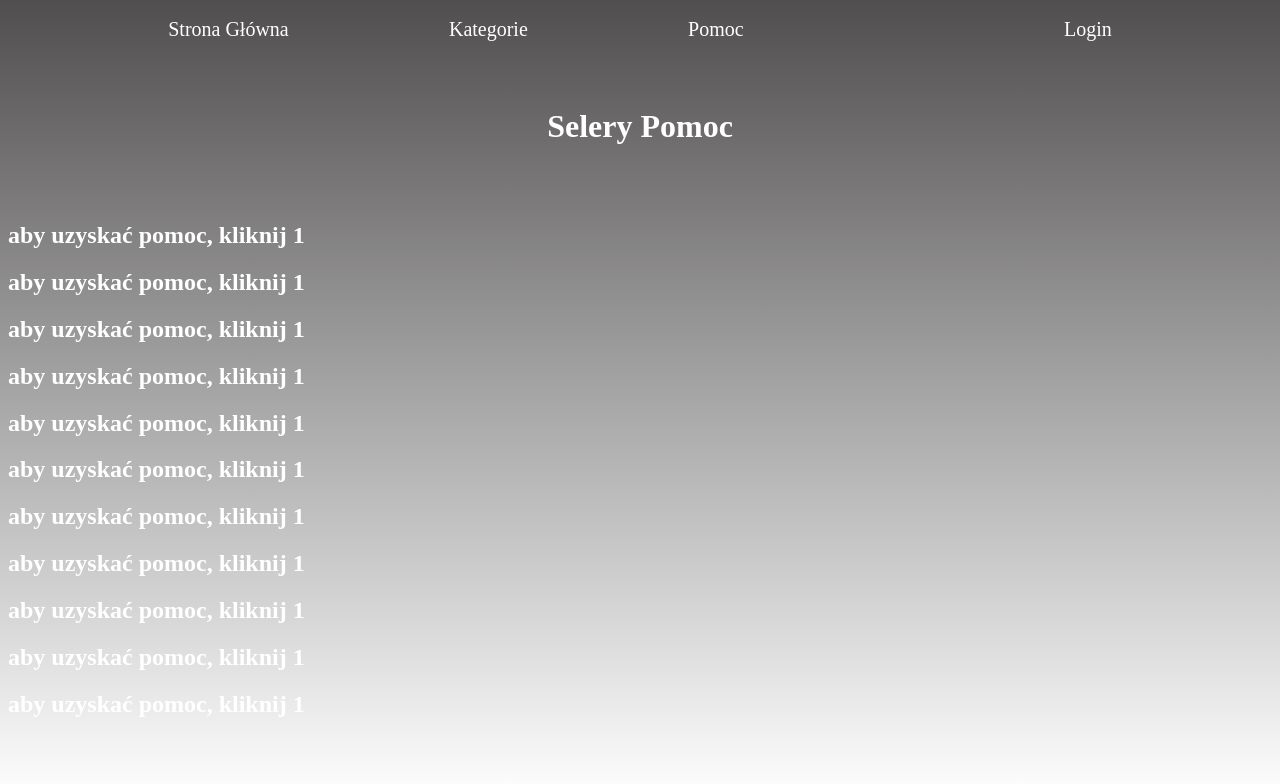
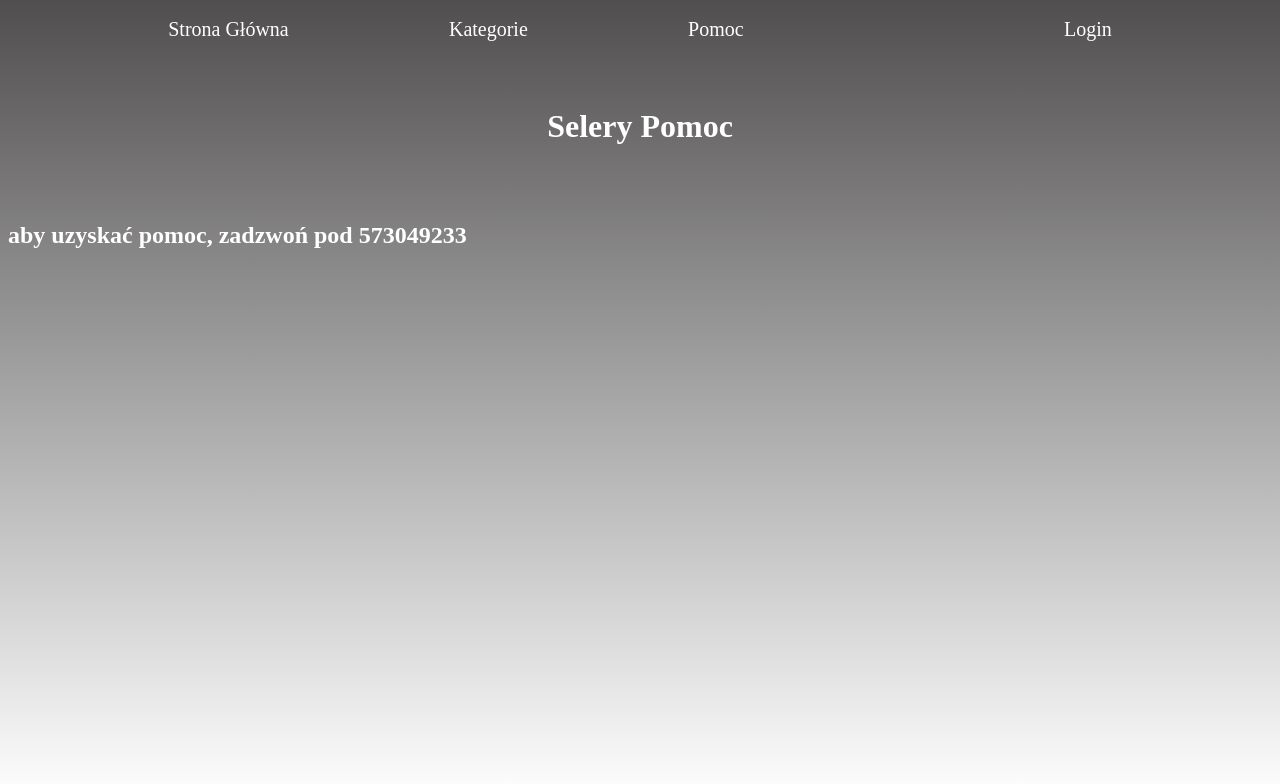
Before and after one commit to SomeAlienBoi69/WWW, a Django app: page /help/ in a window 1280 px wide. Shown: the top 784 px of the page. Run offline with Django 4.2, Linux system fonts and the light colour scheme.

```diff
--- a/WWW/seler/templates/help.html
+++ b/WWW/seler/templates/help.html
@@ -16,17 +16,8 @@
     </header>
     <div id="space"></div>
 
-    <h2>aby uzyskać pomoc, kliknij 1</h2>
-    <h2>aby uzyskać pomoc, kliknij 1</h2>
-    <h2>aby uzyskać pomoc, kliknij 1</h2>
-    <h2>aby uzyskać pomoc, kliknij 1</h2>
-    <h2>aby uzyskać pomoc, kliknij 1</h2>
-    <h2>aby uzyskać pomoc, kliknij 1</h2>
-    <h2>aby uzyskać pomoc, kliknij 1</h2>
-    <h2>aby uzyskać pomoc, kliknij 1</h2>
-    <h2>aby uzyskać pomoc, kliknij 1</h2>
-    <h2>aby uzyskać pomoc, kliknij 1</h2>
-    <h2>aby uzyskać pomoc, kliknij 1</h2>
+    <h2>aby uzyskać pomoc, zadzwoń pod 573049233</h2>
+
 
 </body>
 </html>
```
